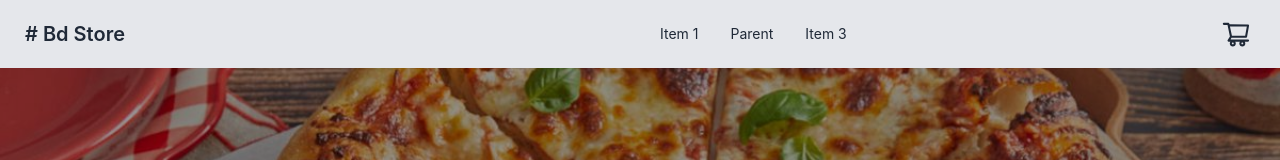
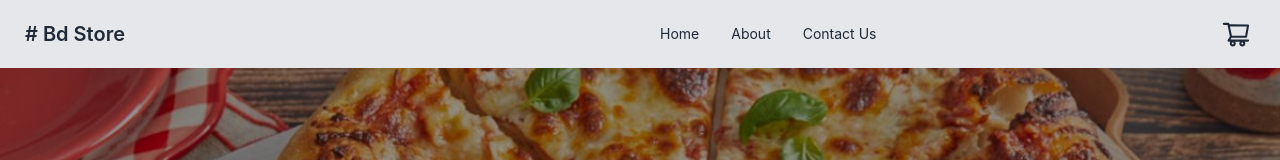
Before and after one commit to SumiAkter2/bd-store, a React (Vite) app: page / in a window 1280 px wide. Shown: the top 160 px of the page. Built offline with nearby package versions, Linux system fonts and the light colour scheme.

Commit message:
added cart item

```diff
--- a/src/Component/Shared/Header.jsx
+++ b/src/Component/Shared/Header.jsx
@@ -1,5 +1,7 @@
 import { AiOutlineShoppingCart } from "react-icons/ai";
 import { CgMenuRightAlt } from "react-icons/cg";
+import img from "../../assets/Home/menu/burger.jpg";
+
 const Header = () => {
   return (
     <div>
@@ -10,13 +12,13 @@ const Header = () => {
         <div className="navbar-center hidden lg:flex">
           <ul className="menu menu-horizontal px-1">
             <li>
-              <a>Item 1</a>
+              <a>Home</a>
             </li>
             <li>
-              <a>Parent</a>
+              <a>About</a>
             </li>
             <li>
-              <a>Item 3</a>
+              <a>Contact Us</a>
             </li>
           </ul>
         </div>
@@ -42,10 +44,45 @@ const Header = () => {
                 className="drawer-overlay"
               ></label>
               <div className="menu p-4 w-80 min-h-full bg-base-200 text-base-content">
-                <h1 className="text-xl uppercase"> Cart</h1>
+                <h1 className="text-xl uppercase bg-gray-300 p-6 rounded-lg">
+                  Cart
+                </h1>
+
+                <div className="mt-12">
+                  <div className="flex">
+                    <img
+                      className="w-24 rounded-lg"
+                      src={img}
+                      alt="product-img"
+                    />
+                    <div className="text-xl pl-2">
+                      <h1>Large Size Burger</h1>
+                      <p className="font-bold">$34</p>
+                    </div>
+                  </div>
+                  <div className="flex justify-around items-center mt-12">
+                    <div className="join join-vertical lg:join-horizontal outline outline-1">
+                      <button className="btn join-item">-</button>
+                      <button className="btn join-item">1</button>
+                      <button className="btn join-item">+</button>
+                    </div>
+                    <button className="btn btn-outline bg-gray-300">
+                      Remove
+                    </button>
+                  </div>
+                </div>
+
+                <div className="absolute bottom-5 font-bold w-72">
+                  <div className="divider "></div>
+                  <h1 className="text-2xl mb-6">Add Order Note</h1>
+                  <div className="text-xl bg-gray-400 p-6 rounded-lg flex justify-between ">
+                    <p>Check Out </p> <p>$34</p>
+                  </div>
+                </div>
               </div>
             </div>
           </div>
+
           {/* menu */}
 
           <div className="drawer  lg:hidden">
@@ -67,10 +104,13 @@ const Header = () => {
               <ul className="menu p-4 w-80 min-h-full bg-base-200 text-base-content ">
                 {/* Sidebar content here */}
                 <li>
-                  <a>Menu Item 1</a>
+                  <a>Home</a>
                 </li>
                 <li>
-                  <a>Menu Item 2</a>
+                  <a>About</a>
+                </li>
+                <li>
+                  <a>Contact Us</a>
                 </li>
               </ul>
             </div>
```
